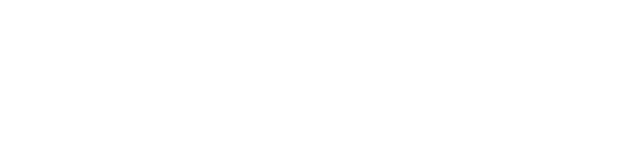
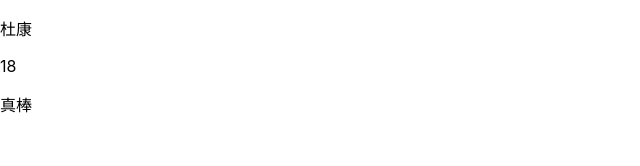
Before and after one commit to JTMilet/React-learning, a React (Create React App) app: page / in a window 1280 px wide. Shown: the top 166 px of the page, without its empty margins (0-640 px from the left). Built offline with nearby package versions, Linux system fonts and the light colour scheme.

Commit message:
JSX - 表达式
使用JSX构建表达式

```diff
--- a/src/App.js
+++ b/src/App.js
@@ -2,12 +2,20 @@
  * @Author: 杜康
  * @Date: 2023-05-08 09:40:18
  * @LastEditors: 杜康
- * @LastEditTime: 2023-05-08 09:46:37
+ * @LastEditTime: 2023-05-08 10:01:03
  * @FilePath: /react-learning/src/App.js
  */
+const name = '杜康'
+const getAge = () => {
+  return 18
+}
+const flag = true
 function App () {
   return (
     <div className="App">
+      <p>{name}</p>
+      <p>{getAge()}</p>
+      <p>{flag ? '真棒' : '真菜'}</p>
     </div>
   )
 }
```
